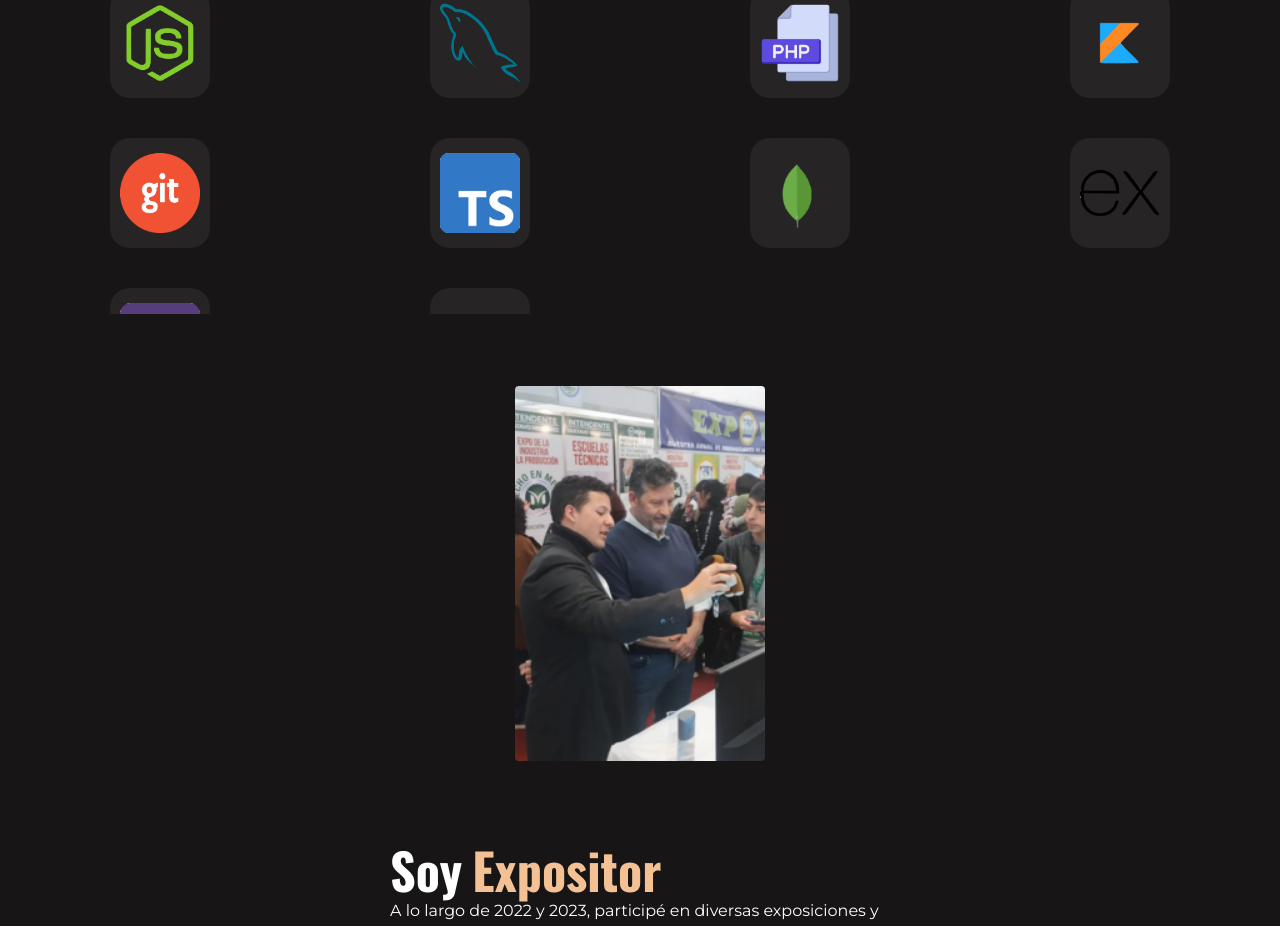
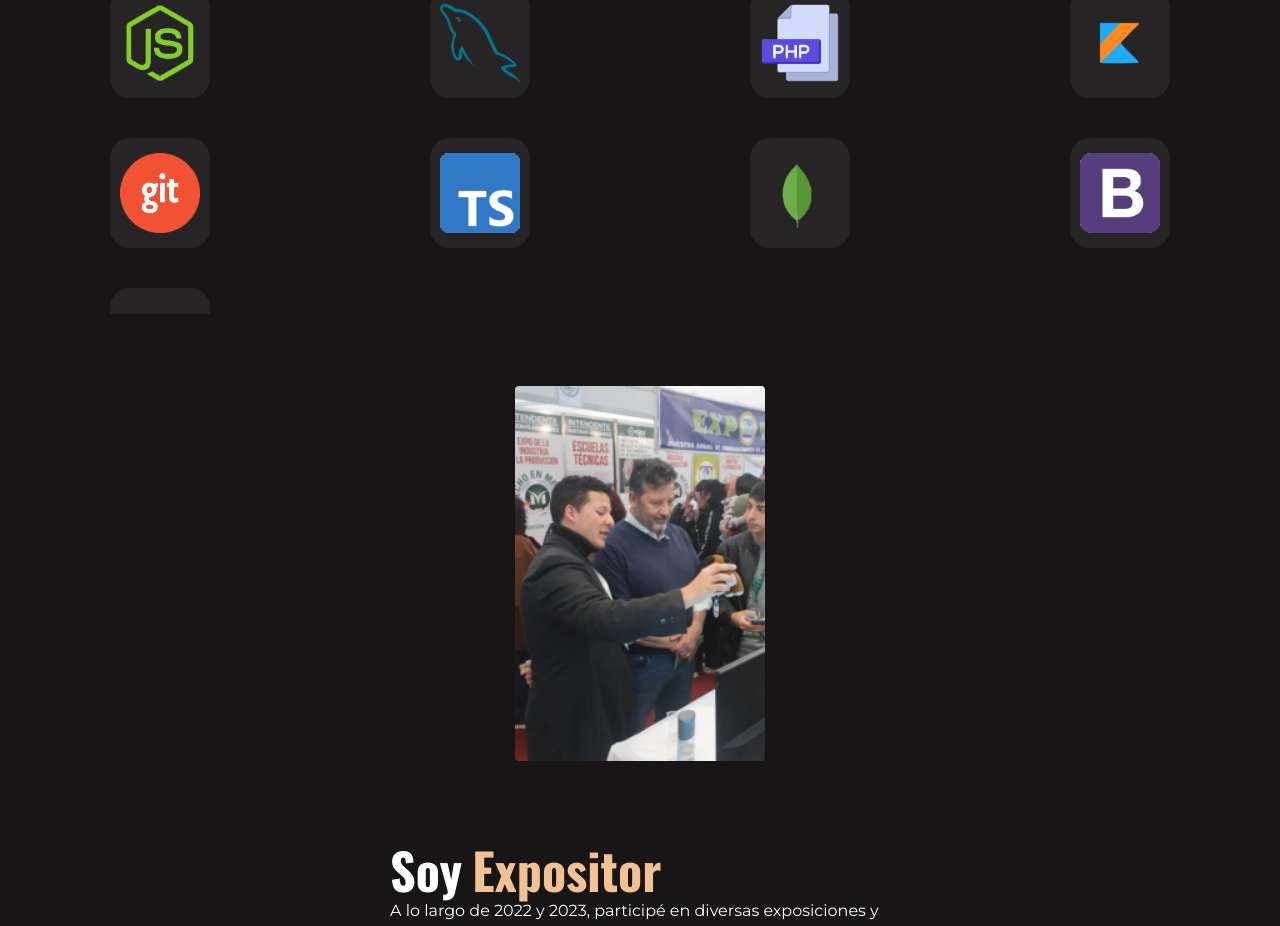
Before and after one commit to Maximiliano17/Portafolio-Maximiliano, a React (Vite) app: page / in a window 1280 px wide. Shown: the part 1286-2212 px from the top of the page. Built offline with nearby package versions, Linux system fonts and the light colour scheme; a web font is replaced by a local one.

Commit message:
Cambios ac

```diff
--- a/src/views/QuienSoy.jsx
+++ b/src/views/QuienSoy.jsx
@@ -12,7 +12,6 @@ import kotlin from "../assets/iconos/kotlin.png"
 import git from "../assets/iconos/git.png"
 import typeScript from "../assets/iconos/type.png"
 import mongodb from "../assets/iconos/mongodb.png"
-import ex from "../assets/iconos/EX.png"
 import npm from "../assets/iconos/npm.png"
 import boos from "../assets/iconos/boostrap.png"
 
@@ -73,10 +72,6 @@ function QuienSoy() {
 
         </article>
 
-        <article className={styles.tecnologia}>
-        <img src={ex} alt="Express" />
-
-        </article>
 
         <article className={styles.tecnologia}>
         <img src={boos} alt="Boostrap" />
```
Also changed, not shown: src/assets/iconos/ex.png (deleted), src/modules/Certificados.module.css (line endings or trailing spaces).
